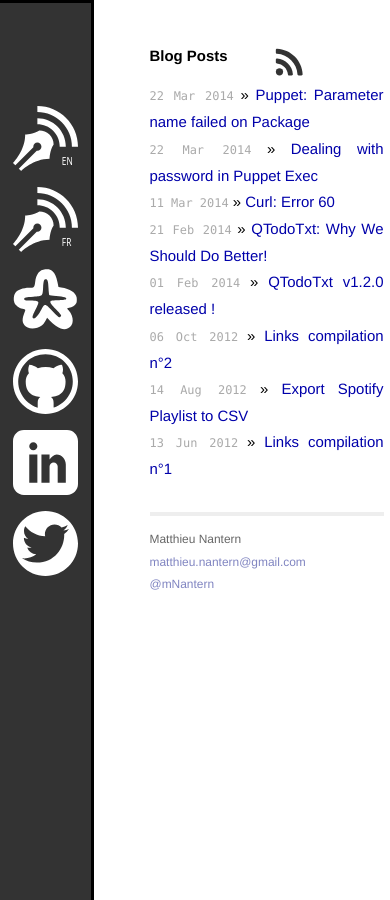
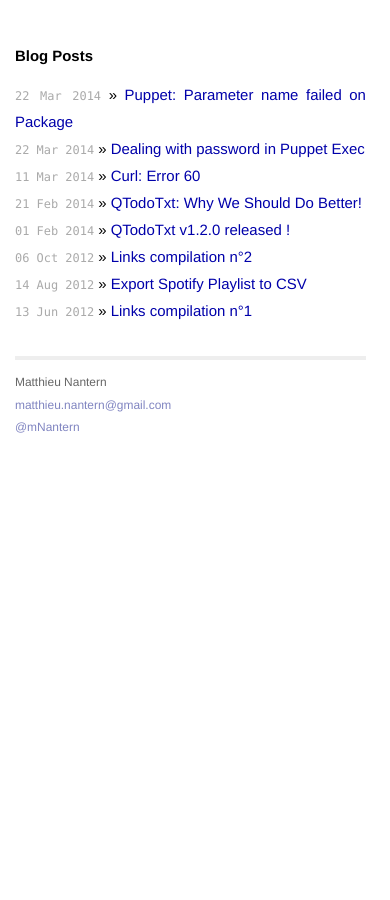
Before and after one commit to mNantern/Homepage, a Jekyll site: the page built from blog/en/index.html, in a window 390 px wide. Built offline with Jekyll 4.4.1, drawn with Linux system fonts in a browser that asks for light colours; Markdown is read by kramdown in place of the engine named in the settings.

Commit message:
Adding media queries for mobile

```diff
--- a/blog/css/main.css
+++ b/blog/css/main.css
@@ -178,6 +178,28 @@ a:hover {fill: #268ED4;}
 
 /*****************************************************************************/
 /*
+/* Mobile
+/*
+/*****************************************************************************/
+
+@media (max-width: 800px) {
+  .rss {
+    display: none;
+  }
+}
+
+@media (max-width: 600px) {
+  .left-pannel {
+    display: none;
+  }
+
+  .site {
+    margin-left: 1em;
+    width: 90%;
+  }
+}
+/*****************************************************************************/
+/*
 /* Posts
 /*
 /*****************************************************************************/
```
